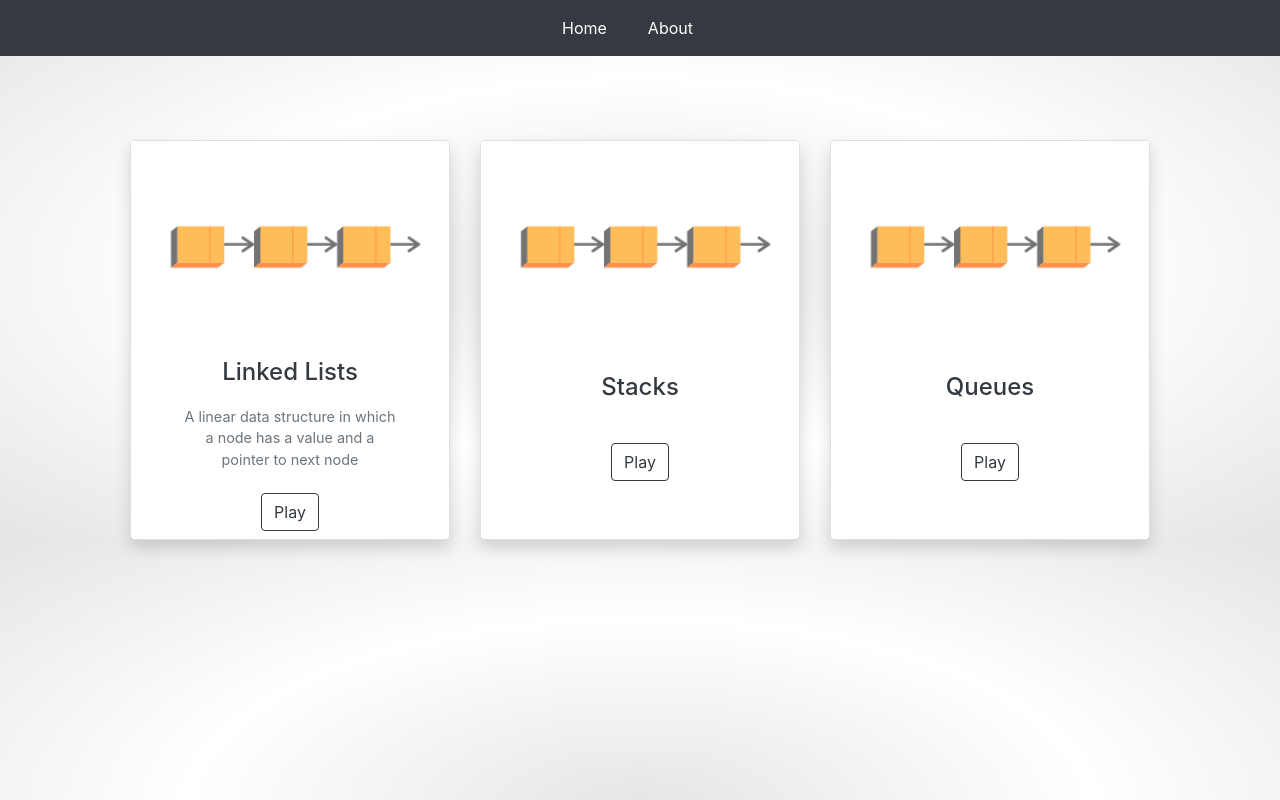
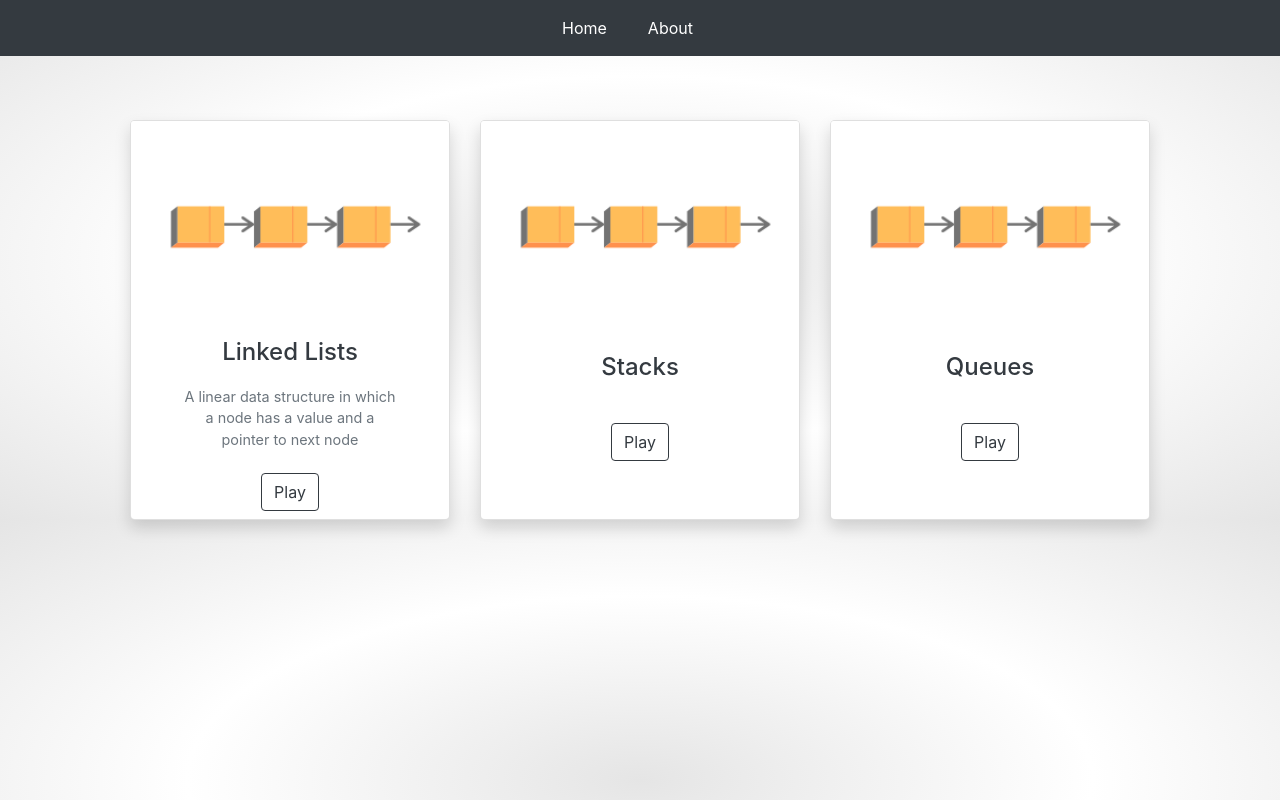
Before and after one commit to IUS-CS/project-dsavy, a React app in the folder src/: page / in a window 1280 px wide. Built offline with nearby package versions, Linux system fonts and the light colour scheme.

Commit message:
remove inline style

```diff
--- a/src/components/Home.js
+++ b/src/components/Home.js
@@ -5,7 +5,7 @@ import Card from './Card.js'
 
 function Home() {
   return (
-      <Container style={{paddingTop:20}} className="container-fluid d-flex justify-content-center">
+      <Container className="container-fluid d-flex justify-content-center">
         <Row>
             <Col>
                 <Card name="Linked Lists" image="../images/LinkedList.png" page='/linkedlist'
```
